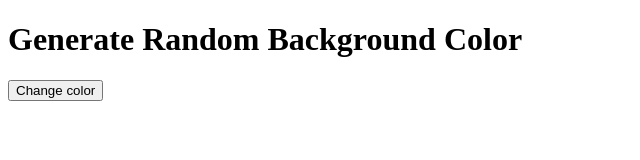
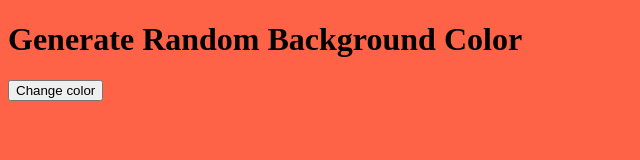
Before and after one commit to cagaser/color-flipper, a plain HTML site: page index.html in a window 1280 px wide. Shown: the whole page, without its empty margins (0-640 px from the left). Drawn offline with Linux system fonts and the light colour scheme.

Commit message:
add external css

```diff
--- a/index.html
+++ b/index.html
@@ -5,6 +5,7 @@
     <meta http-equiv="X-UA-Compatible" content="IE=edge">
     <meta name="viewport" content="width=device-width, initial-scale=1.0">
     <title>Color Flipper</title>
+    <link rel="stylesheet" href="style.css">
 
     <script>
         function getRandInt(max) {
--- a/style.css
+++ b/style.css
@@ -1,3 +1,3 @@
 body {
-    background-color: blue;
+    background-color: tomato;
 }
```
